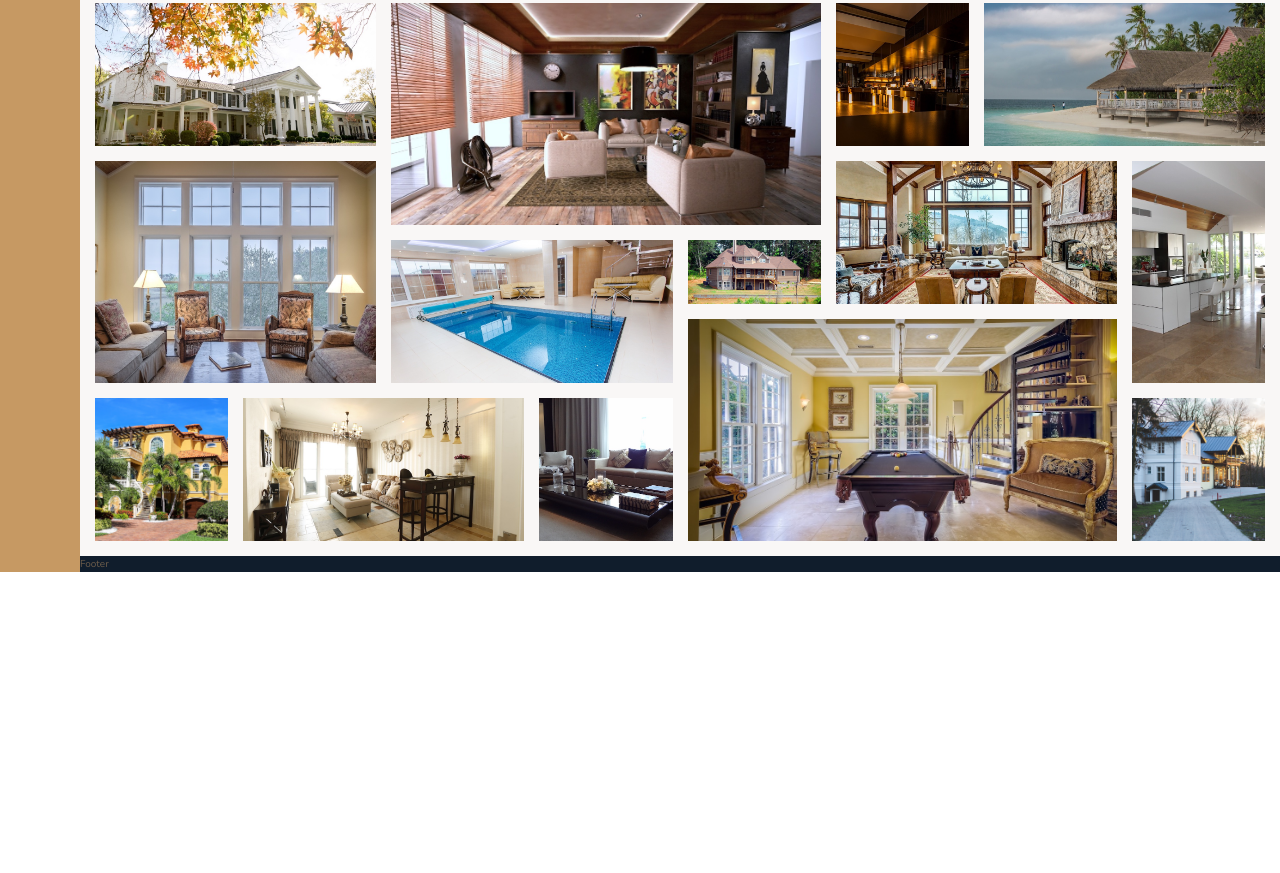
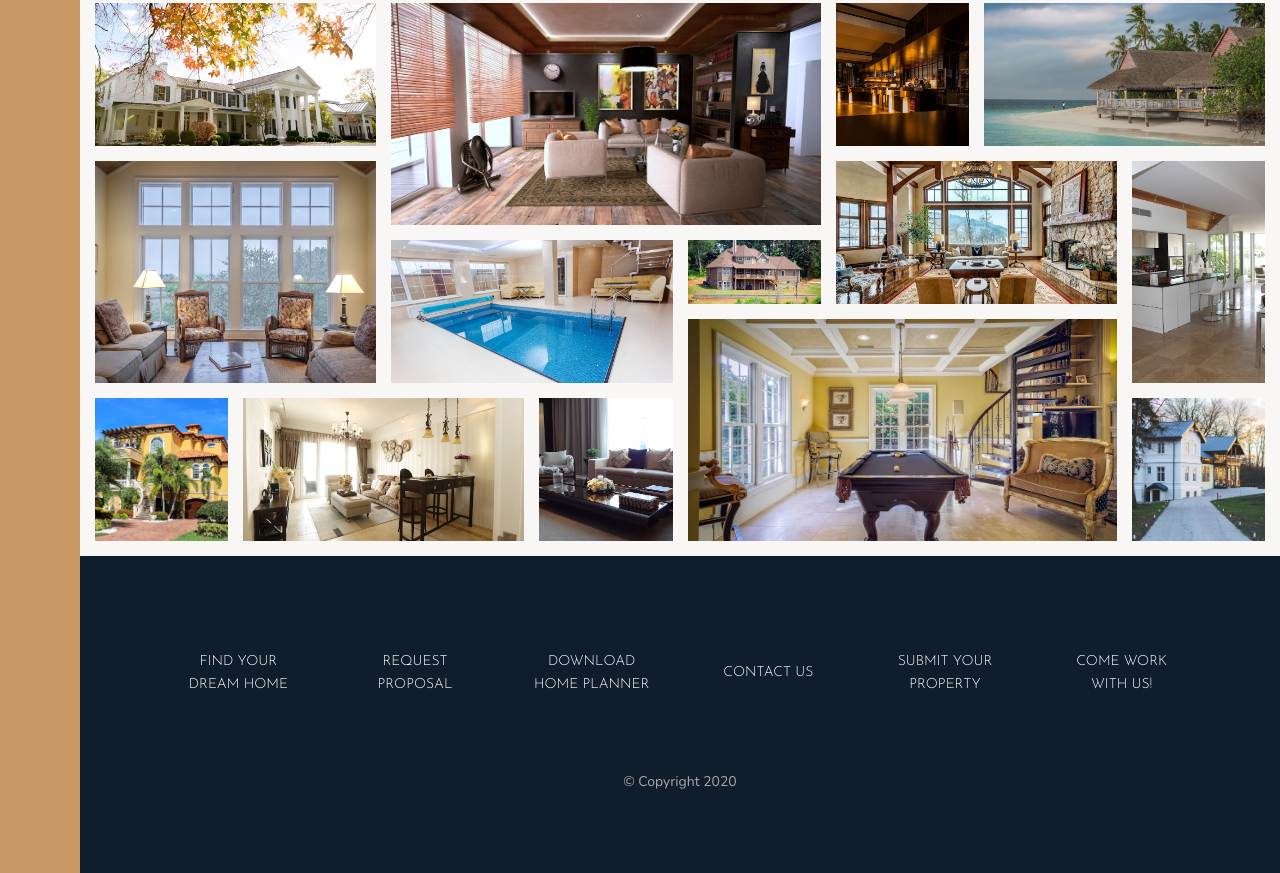
Before and after one commit to wjoe2046/css-project-grid, a plain HTML site: page index.html in a window 1280 px wide. Shown: the part 3084-3957 px from the top of the page. Before the commit the page ends 3656 px from the top, so only its background shows below. Drawn offline with nearby package versions, Linux system fonts and the light colour scheme.

Commit message:
type: styling body: finished the footer (grid + flexbox)

```diff
--- a/css/style.css
+++ b/css/style.css
@@ -255,4 +255,34 @@ body {
 
 .footer {
   background-color: #101d2c;
-  grid-column: full-start / full-end; }
+  grid-column: full-start / full-end;
+  padding: 8rem; }
+
+.nav {
+  list-style: none;
+  display: grid;
+  grid-template-columns: repeat(auto-fit, minmax(15rem, 1fr));
+  grid-gap: 2rem;
+  align-items: center; }
+  .nav__link:link, .nav__link:visited {
+    font-size: 1.4rem;
+    color: white;
+    text-decoration: none;
+    font-family: "Josefin Sans", sans-serif;
+    text-transform: uppercase;
+    text-align: center;
+    padding: 1.5rem;
+    display: block;
+    transition: all 0.2s; }
+  .nav__link:hover, .nav__link:active {
+    background-color: rgba(255, 255, 255, 0.05);
+    transform: translateY(-3px); }
+
+.copyright {
+  font-size: 1.4rem;
+  color: #aaa;
+  margin-top: 6rem;
+  margin-right: auto;
+  margin-left: auto;
+  text-align: center;
+  width: 70%; }
--- a/index.html
+++ b/index.html
@@ -427,6 +427,30 @@
       </figure>
     </section>
 
-    <footer class="footer">Footer</footer>
+    <footer class="footer">
+      <ul class="nav">
+        <li class="nav__item">
+          <a href="#" class="nav__link">Find your dream home</a>
+        </li>
+        <li class="nav__item">
+          <a href="#" class="nav__link">Request Proposal</a>
+        </li>
+        <li class="nav__item">
+          <a href="#" class="nav__link">Download home planner</a>
+        </li>
+        <li class="nav__item">
+          <a href="#" class="nav__link">Contact us</a>
+        </li>
+        <li class="nav__item">
+          <a href="#" class="nav__link">Submit your property</a>
+        </li>
+        <li class="nav__item">
+          <a href="#" class="nav__link">Come work with us!</a>
+        </li>
+      </ul>
+      <p class="copyright">
+        &copy; Copyright 2020
+      </p>
+    </footer>
   </body>
 </html>
--- a/sass/_footer.scss
+++ b/sass/_footer.scss
@@ -1,4 +1,42 @@
 .footer {
   background-color: $color-secondary;
   grid-column: full-start / full-end;
+  padding: 8rem;
 }
+
+.nav {
+  list-style: none;
+  display: grid;
+  grid-template-columns: repeat(auto-fit, minmax(15rem, 1fr));
+  grid-gap: 2rem;
+  align-items: center;
+
+  &__link:link,
+  &__link:visited {
+    font-size: 1.4rem;
+    color: white;
+    text-decoration: none;
+    font-family: $font-display;
+    text-transform: uppercase;
+    text-align: center;
+    padding: 1.5rem;
+    display: block;
+    transition: all 0.2s;
+  }
+
+  &__link:hover,
+  &__link:active {
+    background-color: rgba(white, 0.05);
+    transform: translateY(-3px);
+  }
+}
+
+.copyright {
+  font-size: 1.4rem;
+  color: $color-grey-light-2;
+  margin-top: 6rem;
+  margin-right: auto;
+  margin-left: auto;
+  text-align: center;
+  width: 70%;
+}
```
